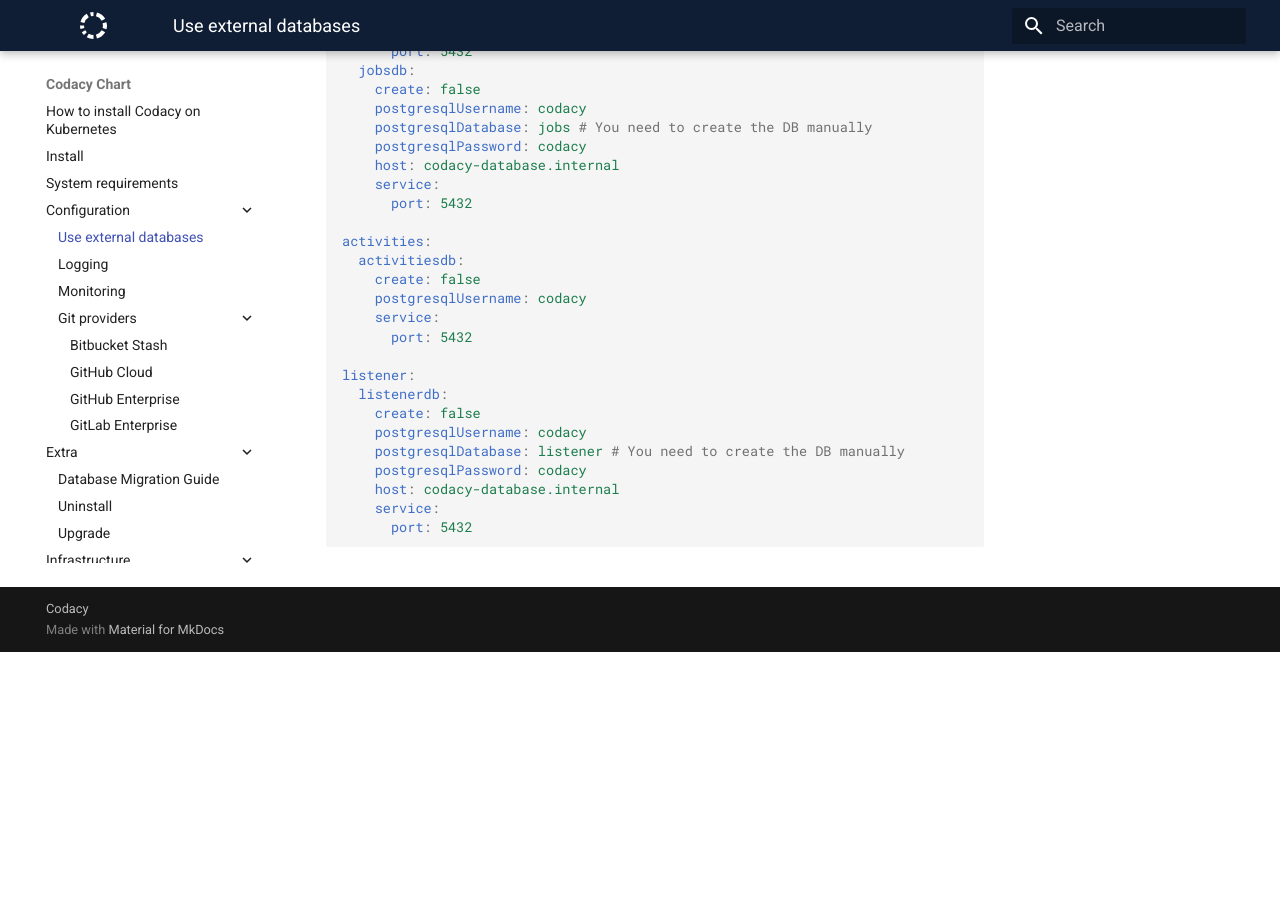
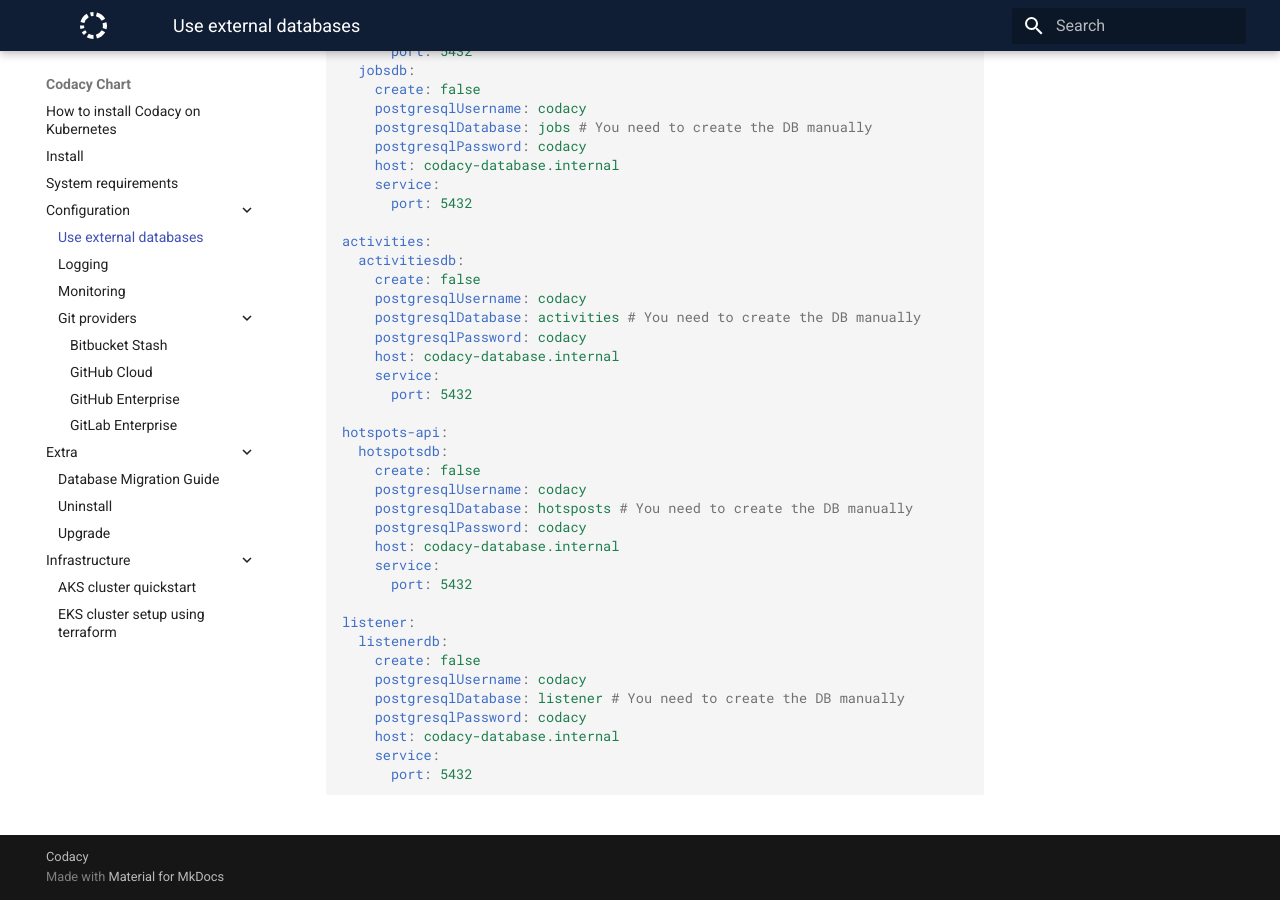
Before and after one commit to codacy/chart, an MkDocs documentation site: the page built from docs/configuration/external-dbs.md, in a window 1280 px wide and 900 px high, scrolled down 1514 px. Built offline with MkDocs 1.6.1 and Material for MkDocs 9.7.7, drawn with Linux system fonts in a browser that asks for light colours; before the commit the page ends 2166 px from its top, so only the background shows below that.

Commit message:
Fix truncated database-values.yaml

```diff
--- a/docs/configuration/external-dbs.md
+++ b/docs/configuration/external-dbs.md
@@ -82,6 +82,19 @@
       activitiesdb:
         create: false
         postgresqlUsername: codacy
+        postgresqlDatabase: activities # You need to create the DB manually
+        postgresqlPassword: codacy
+        host: codacy-database.internal
+        service:
+          port: 5432
+
+    hotspots-api:
+      hotspotsdb:
+        create: false
+        postgresqlUsername: codacy
+        postgresqlDatabase: hotsposts # You need to create the DB manually
+        postgresqlPassword: codacy
+        host: codacy-database.internal
         service:
           port: 5432
 
```
